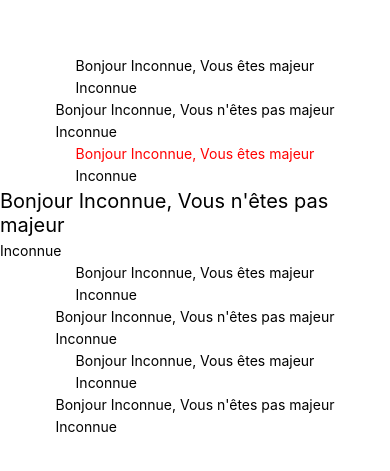
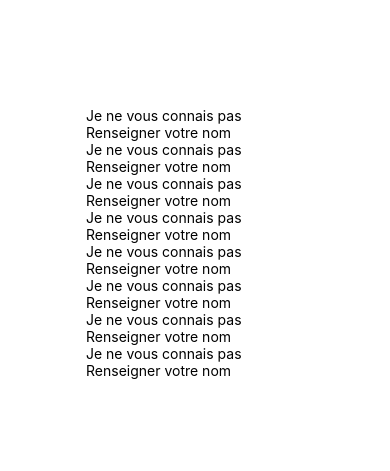
Before and after one commit to Djeg/book-library-native-app, a React Native app: screen / in a window 390 px wide. Shown: the part 179-650 px from the top of the page. Built offline with nearby package versions, Linux system fonts and the light colour scheme.

Commit message:
Add HelloText

```diff
--- a/src/Hello.js
+++ b/src/Hello.js
@@ -8,13 +8,20 @@ const majorText = (age) =>
       : "Vous êtes majeur"
     : "Vous n'êtes pas majeur"
 
+const HelloText = ({ name, age }) => {
+  if (!name) {
+    return <Text>Je ne vous connais pas</Text>
+  }
+
+  return <Text>Bonjour {name}, {majorText(age)}</Text>
+}
+
 export const Hello = ({ age, style }) => {
-  const [ name, setName ] = useState('Inconnue')
-  const majorSentence = majorText(age)
+  const [ name, setName ] = useState('')
 
   return (
     <View>
-      <Text style={[styleSheet.helloText, style]}>Bonjour {name}, {majorSentence}</Text>
+      <HelloText name={name} age={age} />
       <TextInput placeholder="Renseigner votre nom" value={name} onChangeText={setName} />
     </View>
   )
```
